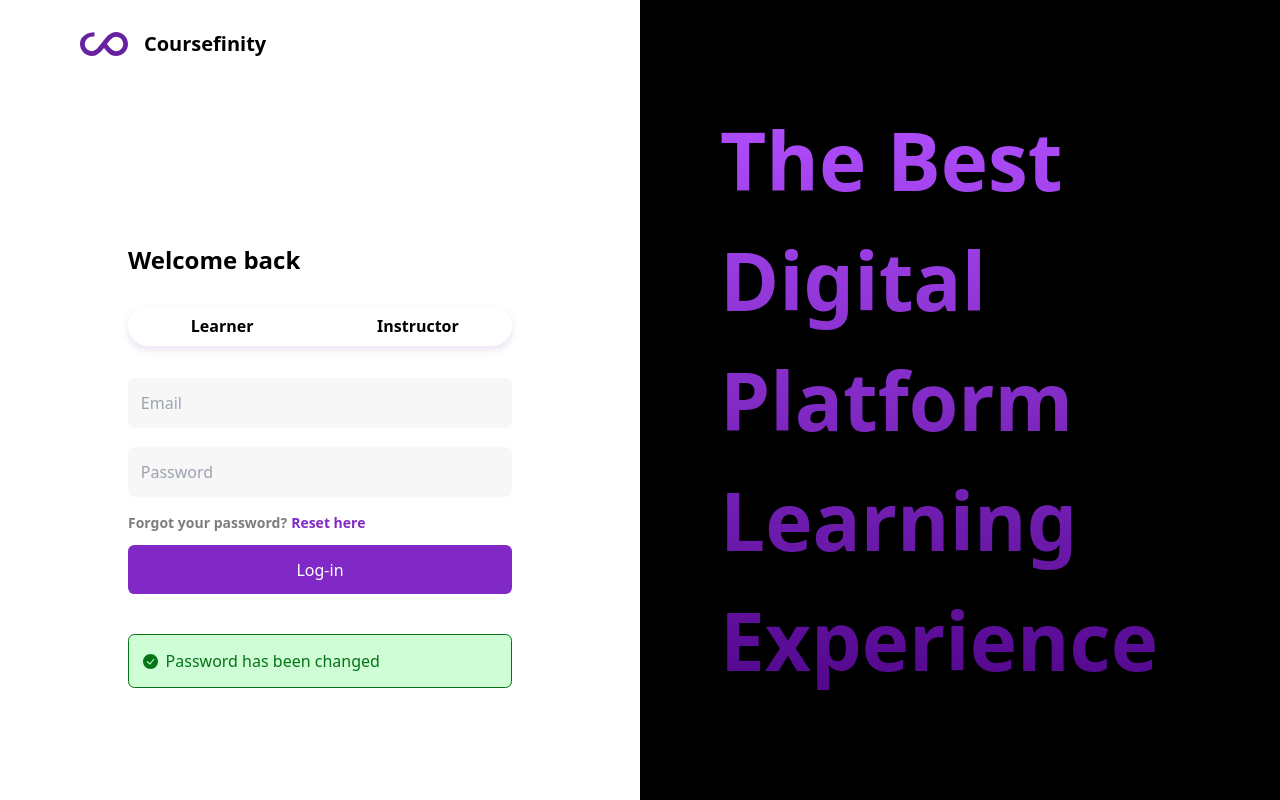
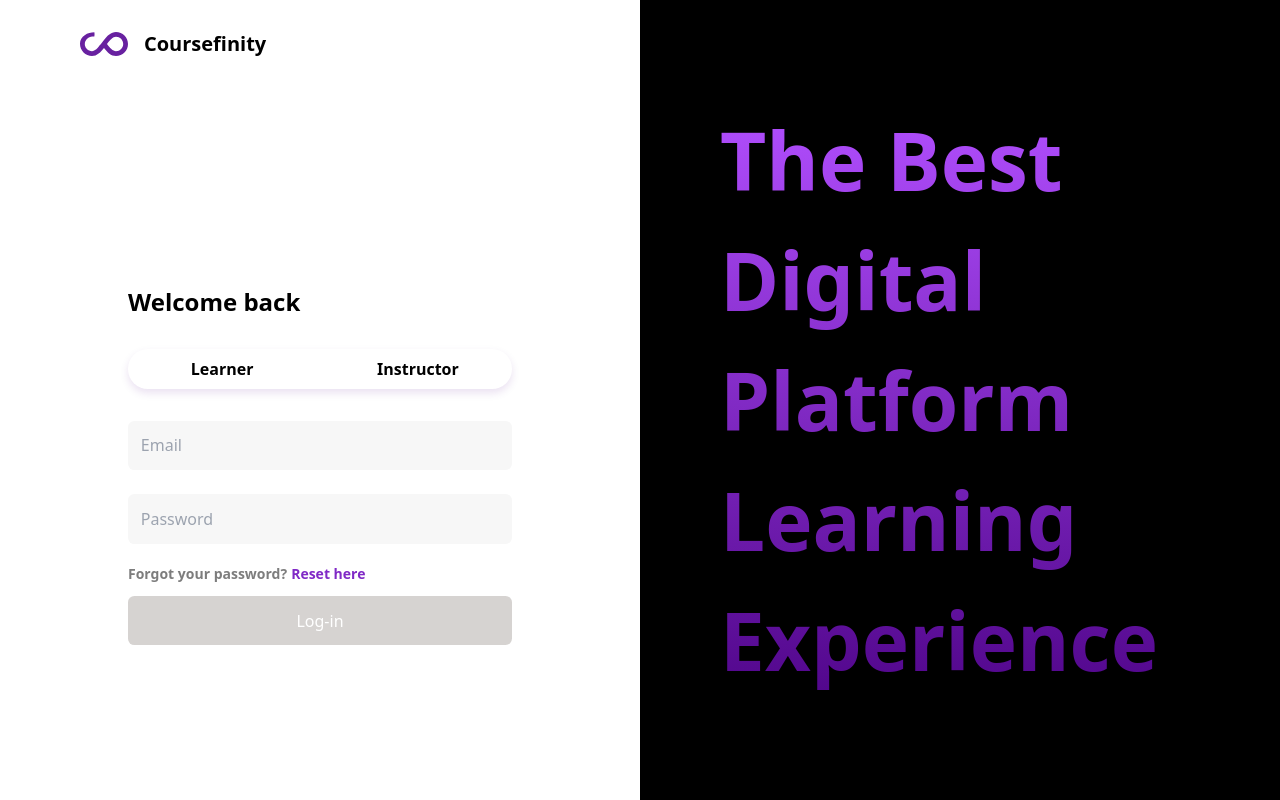
Before and after one commit to YagnikAkbari/Coursefinity-Frontend, a React (Create React App) app: page /auth/signin in a window 1280 px wide. Built offline with nearby package versions, Linux system fonts and the light colour scheme.

Commit message:
add authentication in signin form

```diff
--- a/src/App.js
+++ b/src/App.js
@@ -11,7 +11,6 @@ import CourseDetailPage from "./pages/CourseDetail";
 import FavouriteCoursesPage from "./pages/FavouriteCourse";
 import AppLayout from "./pages/AppLayout";
 
-import { action as loginUserAction } from "./features/auth/SigninForm";
 import { loader as getCourseList } from "./features/course/Courses";
 import { action as logoutAction } from "./pages/Logout";
 import { loader as favouriteCourseLoader } from "./features/course/FavouriteCourses";
@@ -54,7 +53,6 @@ const router = createBrowserRouter([
   {
     path: "/auth/signin",
     element: <SigninPage />,
-    action: loginUserAction,
   },
   {
     path: "/logout",
--- a/src/features/auth/SigninForm.js
+++ b/src/features/auth/SigninForm.js
@@ -1,5 +1,6 @@
 import React from "react";
-import { Form, Link, redirect, useSearchParams } from "react-router-dom";
+import { Link, useNavigate, useSearchParams } from "react-router-dom";
+import { toast } from "react-toastify";
 
 import logo from "../../assets/Logo.svg";
 
@@ -12,11 +13,63 @@ import Button from "../ui/Button";
 
 import classes from "./styles/SigninForm.module.css";
 import store from "../../store/store";
-import SuccessMessage from "../ui/SuccessMessage";
+import { VALIDATOR_EMAIL, VALIDATOR_REQUIRE } from "../../utils/validators";
+import useForm from "./form-hook";
+import Input from "../ui/input";
 
 const SigninForm = () => {
   const [searchParams] = useSearchParams("instructor");
   const isActive = searchParams.get("mode");
+  const navigate = useNavigate();
+
+  const [formState, inputHandler] = useForm(
+    {
+      email: {
+        value: "",
+        isValid: false,
+      },
+      password: {
+        value: "",
+        isValid: false,
+      },
+    },
+    false
+  );
+
+  const handleSubmit = async (event) => {
+    event.preventDefault();
+
+    try {
+      const loginData = {
+        email: formState.inputs.email.value,
+        password: formState.inputs.password.value,
+      };
+      const response = await loginUser(loginData, isActive);
+
+      if (response.ok) {
+        // local storage
+        window.localStorage.setItem("user", JSON.stringify(loginData));
+
+        //redux action
+        store.dispatch(login({ role: response.body.role }));
+
+        navigate("/");
+      }
+      if (response.statusCode === 401) {
+        toast.error(response.body.message, {
+          position: "top-right",
+          autoClose: 5000,
+          closeOnClick: true,
+          pauseOnHover: true,
+          draggable: false,
+          progress: undefined,
+          theme: "light",
+        });
+      }
+    } catch (err) {
+      navigate("/error");
+    }
+  };
 
   return (
     <div
@@ -50,55 +103,41 @@ const SigninForm = () => {
         <h2 className="font-bold text-[1.5rem] leading-[1.8rem]">
           Welcome back
         </h2>
-        <Form method="post">
+        <form method="post" onSubmit={handleSubmit}>
           <RoleSelection isActive={isActive} />
-          <input
-            type="email"
-            name="email"
-            className="w-full bg-[#f7f7f7] rounded-[0.4rem] p-[0.8rem] mt-[2rem] border-0 focus:ring-0"
+          <Input
+            id="email"
+            type="text"
+            element="input"
             placeholder="Email"
+            validators={[VALIDATOR_EMAIL()]}
+            onInput={inputHandler}
+            errorText="Please enter a valid email."
+            className="w-full relative bg-[#f7f7f7] rounded-[0.4rem] p-[0.8rem] mt-[2rem] border-0 focus:ring-0 ml-auto"
           />
-          <input
+          <Input
+            id="password"
             type="password"
-            name="password"
-            className="w-full bg-[#f7f7f7] rounded-[0.4rem] p-[0.8rem] mt-[1.2rem] border-0 focus:ring-0"
+            element="input"
             placeholder="Password"
+            validators={[VALIDATOR_REQUIRE()]}
+            onInput={inputHandler}
+            errorText="Password required."
+            className="w-full relative bg-[#f7f7f7] rounded-[0.4rem] p-[0.8rem] mt-[1.5rem] border-0 focus:ring-0"
           />
-          <h1 className="space-x-1 text-sm font-semibold mt-4 text-[#7D7D7D]">
+          <h1 className="space-x-1 text-sm font-semibold mt-5 text-[#7D7D7D]">
             <span>Forgot your password?</span>
             <Link to="/reset-email" className="text-primary-700">
               Reset here
             </Link>
           </h1>
-          <Button type="submit" className="mt-3">
+          <Button type="submit" className="mt-3" disabled={!formState.isValid}>
             Log-in
           </Button>
-        </Form>
-        <div className="mt-10">
-          <SuccessMessage content={"Password has been changed"} />
-        </div>
+        </form>
       </div>
     </div>
   );
 };
 
 export default SigninForm;
-
-export async function action({ request }) {
-  const data = await request.formData();
-
-  const searchParams = new URL(request.url).searchParams;
-  const requestUrl = searchParams.get("mode") || "learner";
-
-  const loginData = {
-    email: data.get("email"),
-    password: data.get("password"),
-  };
-
-  const response = await loginUser(loginData, requestUrl);
-
-  // console.log(response);
-  window.localStorage.setItem("user", JSON.stringify(loginData));
-  store.dispatch(login({ role: response.body.role }));
-  return redirect("/");
-}
--- a/src/features/ui/Button.js
+++ b/src/features/ui/Button.js
@@ -1,7 +1,7 @@
 import React from "react";
 
 const Button = ({ children, className, disabled }) => {
-  const classes = `${className} bg-primary-700 w-full p-[0.8rem] text-white rounded-[0.4rem] disabled:cursor-not-allowed`;
+  const classes = `${className} bg-primary-700 w-full p-[0.8rem] text-white rounded-[0.4rem] disabled:cursor-not-allowed disabled:bg-stone-300`;
   return (
     <button className={classes} disabled={disabled}>
       {children}
--- a/src/services/apiAuth.js
+++ b/src/services/apiAuth.js
@@ -30,7 +30,7 @@ export async function loginUser(loginData, requestUrl) {
     });
     return genrateResponse(response);
   } catch (err) {
-    console.log(`${err.message}💥💥💥💥💥💥`);
+    throw err;
   }
 }
 
```
